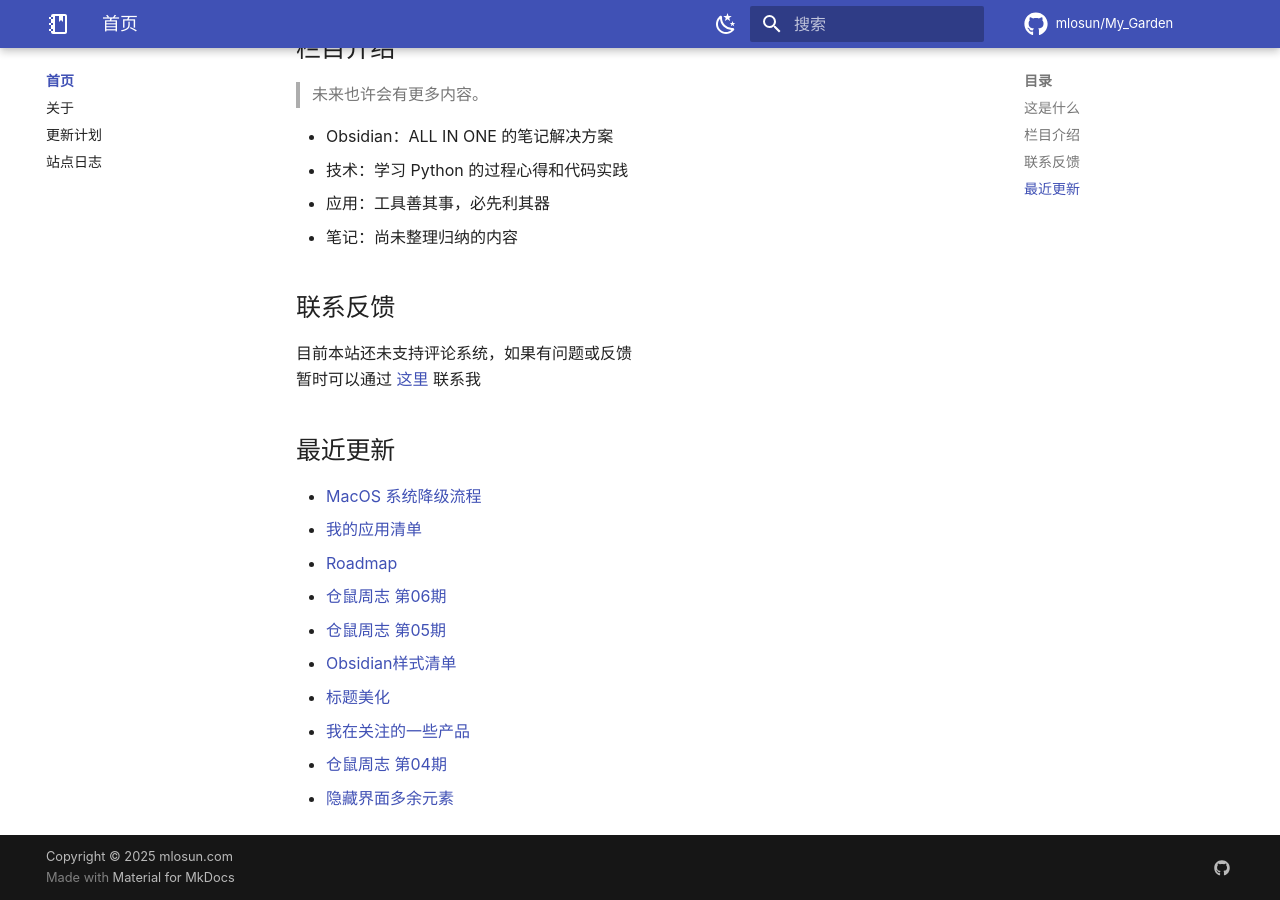
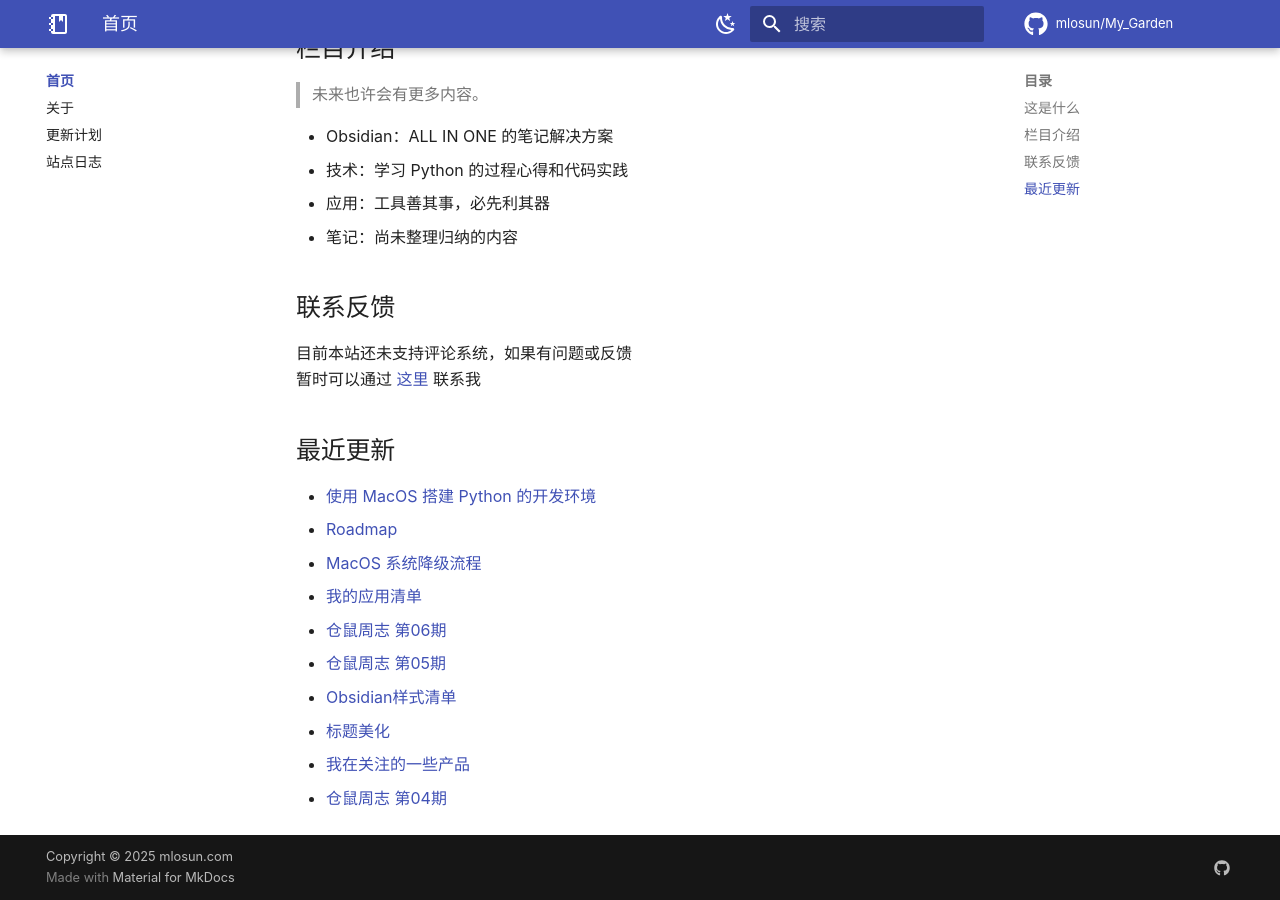
Before and after one commit to mlosun/My_Garden, an MkDocs documentation site: the page built from docs/index.md, in a window 1280 px wide and 900 px high, scrolled down 580 px. Built offline with MkDocs 1.6.1 and Material for MkDocs 9.7.7, drawn with Linux system fonts in a browser that asks for light colours; comment, search, counter and statistics services are not loaded.

Commit message:
PUSH NOTE : index.md

```diff
--- a/docs/index.md
+++ b/docs/index.md
@@ -33,13 +33,13 @@ title: 首页
 
 ## 最近更新
 
+- [使用 MacOS 搭建 Python 的开发环境](./apps/%E4%BD%BF%E7%94%A8%20MacOS%20%E6%90%AD%E5%BB%BA%20Python%20%E7%9A%84%E5%BC%80%E5%8F%91%E7%8E%AF%E5%A2%83.md)
+- [Roadmap](./about/Roadmap.md)
 - [MacOS 系统降级流程](./apps/MacOS%20%E7%B3%BB%E7%BB%9F%E9%99%8D%E7%BA%A7%E6%B5%81%E7%A8%8B.md)
 - [我的应用清单](./apps/%E6%88%91%E7%9A%84%E5%BA%94%E7%94%A8%E6%B8%85%E5%8D%95.md)
-- [Roadmap](./about/Roadmap.md)
 - [仓鼠周志 第06期](./weekly/%E4%BB%93%E9%BC%A0%E5%91%A8%E5%BF%97%20%E7%AC%AC06%E6%9C%9F.md)
 - [仓鼠周志 第05期](./weekly/%E4%BB%93%E9%BC%A0%E5%91%A8%E5%BF%97%20%E7%AC%AC05%E6%9C%9F.md)
 - [Obsidian样式清单](./obsidian/Obsidian%E6%A0%B7%E5%BC%8F%E6%B8%85%E5%8D%95.md)
 - [标题美化](./obsidian/snippets/%E6%A0%87%E9%A2%98%E7%BE%8E%E5%8C%96.md)
 - [我在关注的一些产品](./notes/%E6%88%91%E5%9C%A8%E5%85%B3%E6%B3%A8%E7%9A%84%E4%B8%80%E4%BA%9B%E4%BA%A7%E5%93%81.md)
 - [仓鼠周志 第04期](./weekly/%E4%BB%93%E9%BC%A0%E5%91%A8%E5%BF%97%20%E7%AC%AC04%E6%9C%9F.md)
-- [隐藏界面多余元素](./obsidian/snippets/%E9%9A%90%E8%97%8F%E7%95%8C%E9%9D%A2%E5%A4%9A%E4%BD%99%E5%85%83%E7%B4%A0.md)
```
